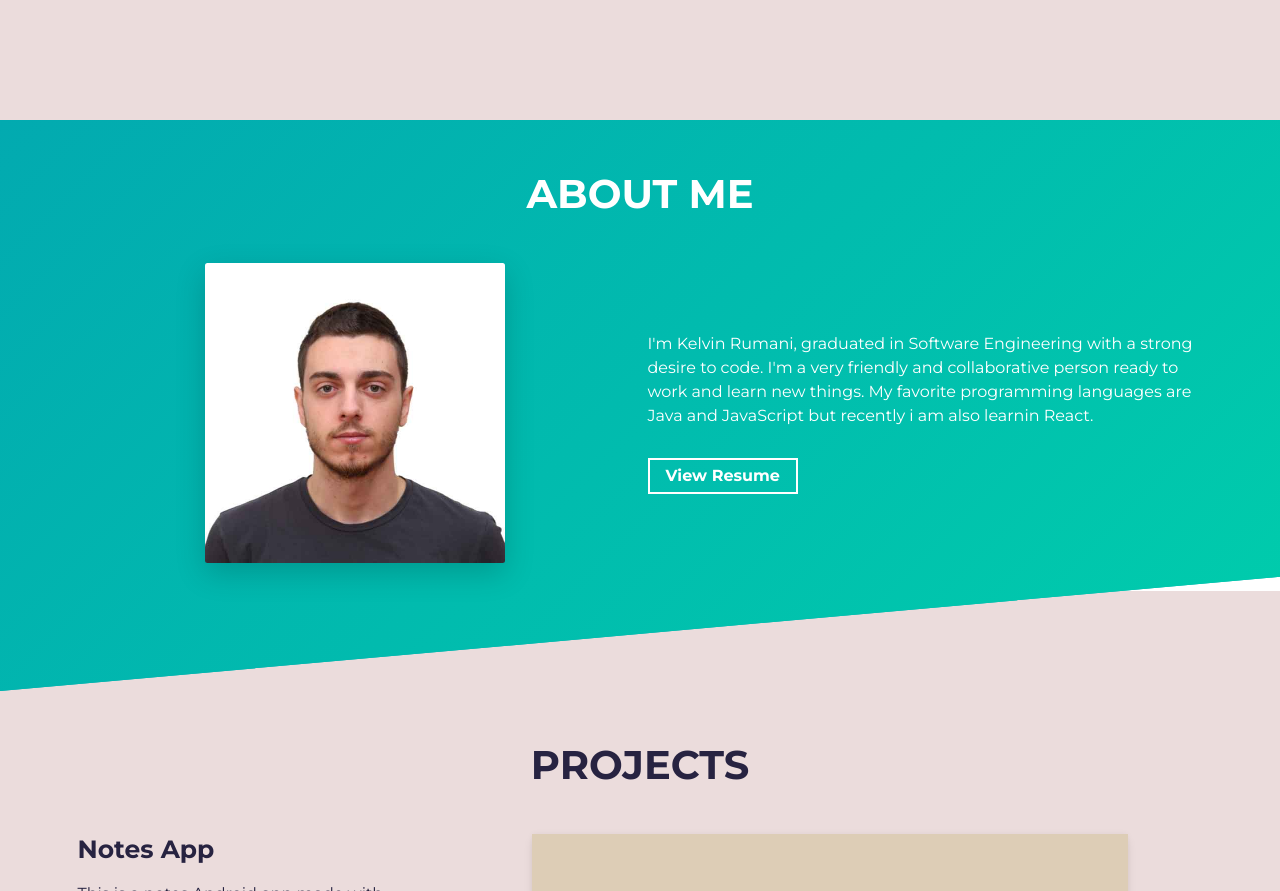
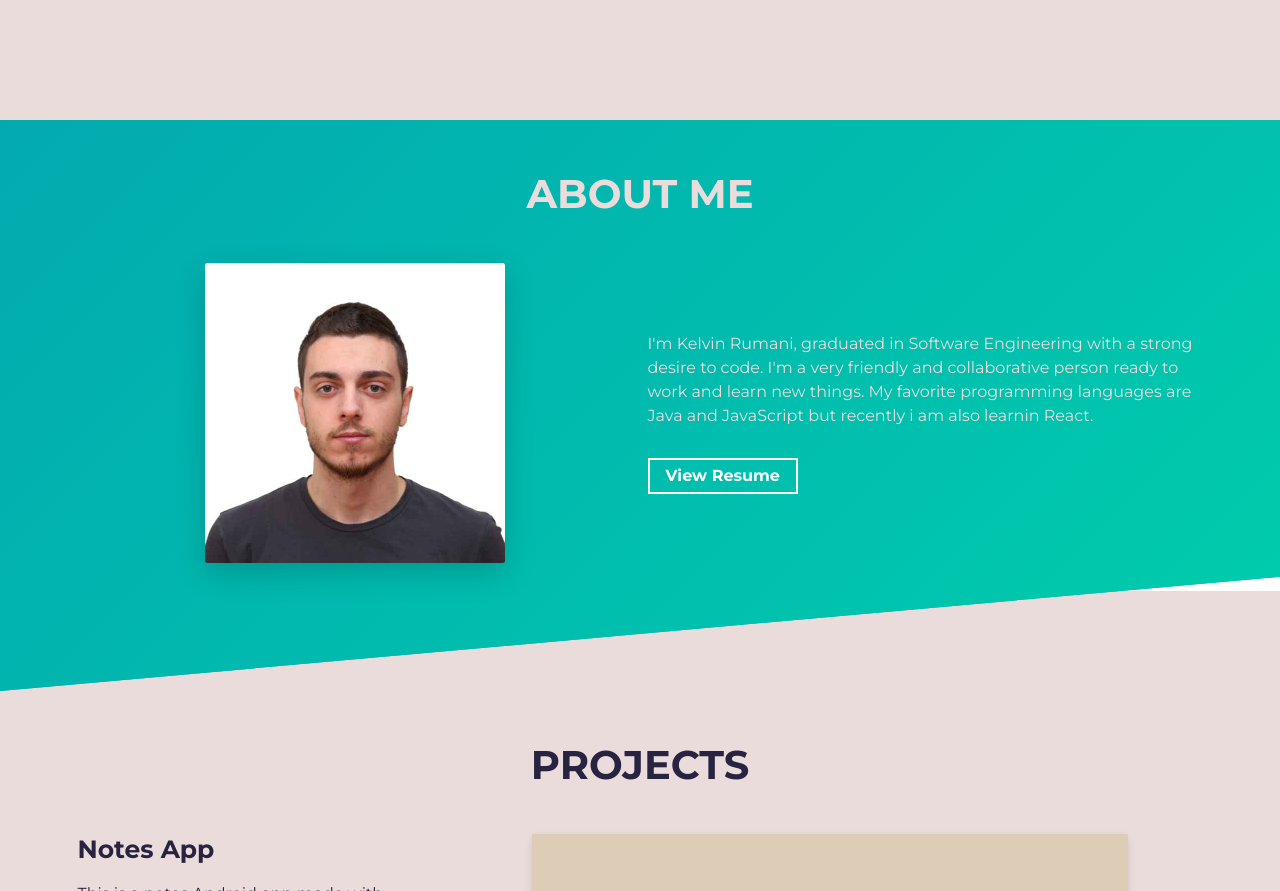
Before and after one commit to kelvin30/MyPortfolio, a website built with Parcel: page src/index.html in a window 1280 px wide. Shown: the part 680-1571 px from the top of the page. Built offline with nearby package versions, Linux system fonts and the light colour scheme.

Commit message:
color about

```diff
--- a/src/sass/sections/_about.scss
+++ b/src/sass/sections/_about.scss
@@ -5,7 +5,7 @@
     $primary-color 0%,
     $secondary-color 100%
   );
-  color: $white-color;
+  color: rgb(235, 220, 220);
   height: 100%;
   border-top: 0px;
   -webkit-clip-path: polygon(0 0, 100% 0, 100% 80%, 0 100%);
```
